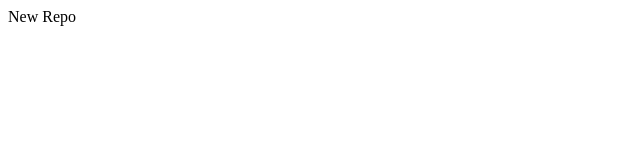
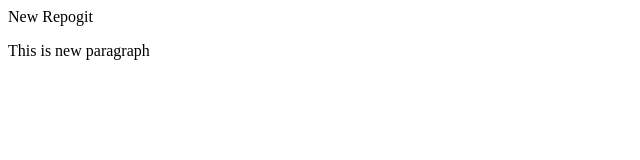
Before and after one commit to JadhavDhanu/localRepo, a plain HTML site: page index.html in a window 1280 px wide. Shown: the whole page, without its empty margins (0-640 px from the left). Drawn offline with Linux system fonts and the light colour scheme.

Commit message:
Add new feature

```diff
--- a/index.html
+++ b/index.html
@@ -1 +1,2 @@
-<p>New Repo</p>
+<p>New Repogit</p>
+<p>This is new paragraph</p>
```
